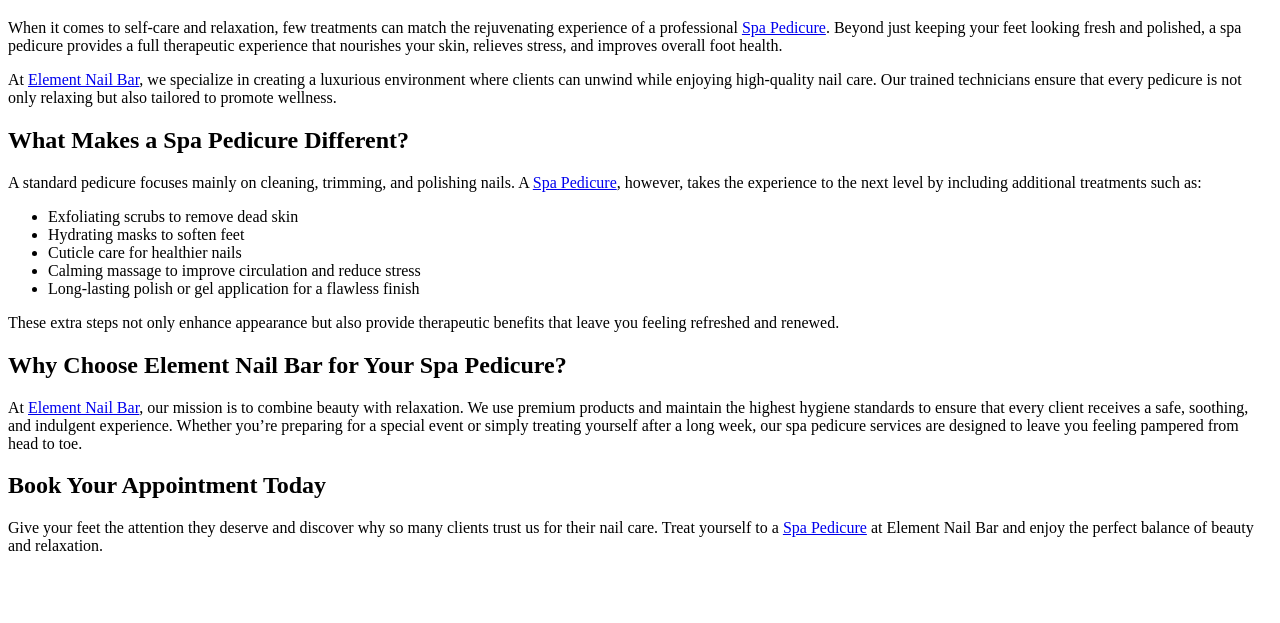
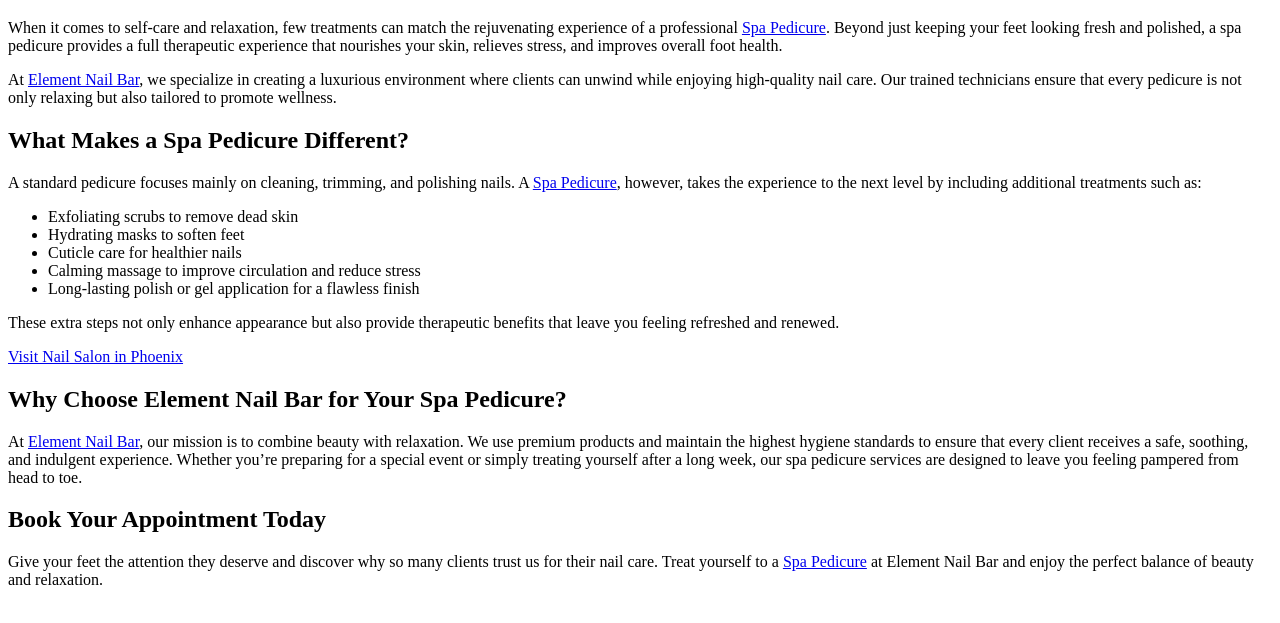
Before and after one commit to vistawestpalmbeach/Spa-Pedicure, a plain HTML site: page index.html in a window 1280 px wide. Shown: the part 61-684 px from the top of the page. Drawn offline with Linux system fonts and the light colour scheme.

Commit message:
Update index.html

```diff
--- a/index.html
+++ b/index.html
@@ -45,6 +45,7 @@
     <p>
         These extra steps not only enhance appearance but also provide therapeutic benefits that leave you feeling refreshed and renewed.
     </p>
+<a href="https://vistawestpalmbeach.codeberg.page/nailsalooninphoenix/" target="_blank">Visit Nail Salon in Phoenix</a>
 
     <h2>Why Choose Element Nail Bar for Your Spa Pedicure?</h2>
 
```
